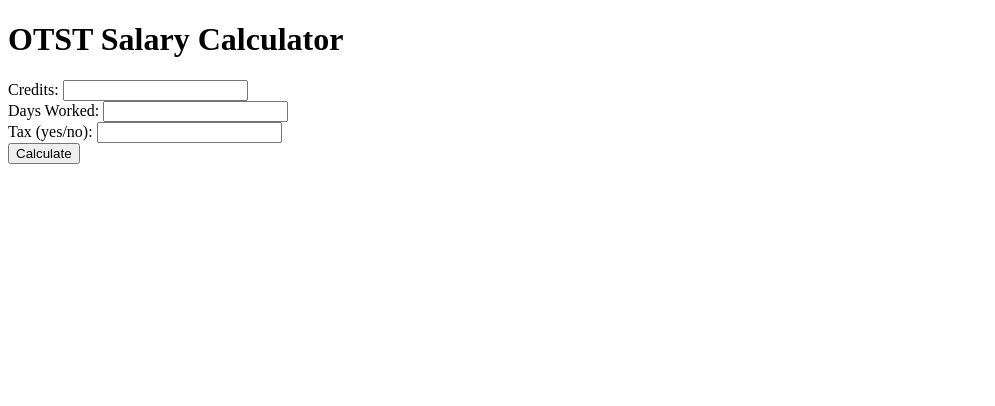
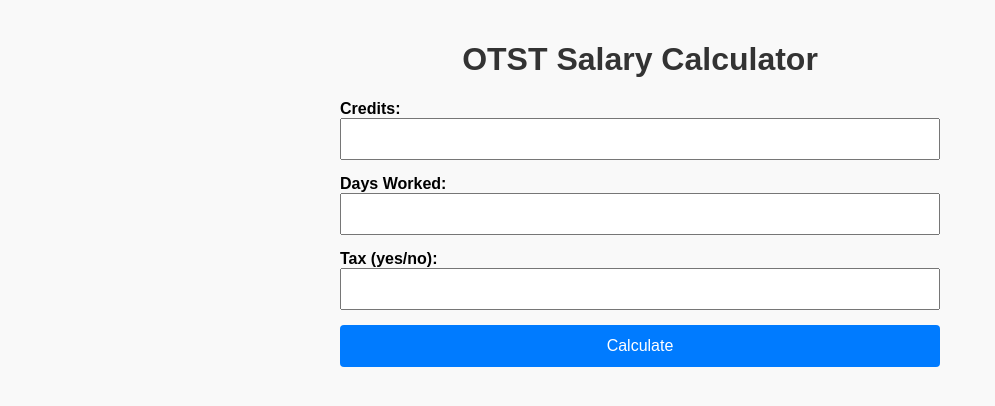
Before and after one commit to hanstabotabo/OTST-calculator, a Flask app: page / in a window 1280 px wide. Shown: the top 406 px of the page, without its empty margins (0-995 px from the left). Run offline with Flask 3, Linux system fonts and the light colour scheme.

Commit message:
pushing p

```diff
--- a/templates/index.html
+++ b/templates/index.html
@@ -1,20 +1,85 @@
 <!DOCTYPE html>
-<html>
+<html lang="en">
 <head>
     <meta charset="UTF-8" />
+    <meta name="viewport" content="width=device-width, initial-scale=1.0" />
     <title>OTST Salary Calculator</title>
+    <style>
+        body {
+            font-family: Arial, sans-serif;
+            margin: 0;
+            padding: 20px;
+            max-width: 600px;
+            margin-left: auto;
+            margin-right: auto;
+            background-color: #f9f9f9;
+        }
+
+        h1, h2 {
+            text-align: center;
+            color: #333;
+        }
+
+        form {
+            display: flex;
+            flex-direction: column;
+            gap: 15px;
+        }
+
+        label {
+            font-weight: bold;
+            margin-bottom: 5px;
+        }
+
+        input[type="text"] {
+            padding: 10px;
+            font-size: 16px;
+            width: 100%;
+            box-sizing: border-box;
+        }
+
+        button {
+            padding: 12px;
+            font-size: 16px;
+            background-color: #007BFF;
+            color: white;
+            border: none;
+            border-radius: 4px;
+            cursor: pointer;
+        }
+
+        button:hover {
+            background-color: #0056b3;
+        }
+
+        @media (max-width: 480px) {
+            body {
+                padding: 10px;
+            }
+
+            input, button {
+                font-size: 18px;
+            }
+        }
+    </style>
 </head>
 <body>
     <h1>OTST Salary Calculator</h1>
     <form method="POST">
-        <label for="credits">Credits:</label>
-        <input type="text" id="credits" name="credits" required><br>
+        <div>
+            <label for="credits">Credits:</label>
+            <input type="text" id="credits" name="credits" required>
+        </div>
 
-        <label for="days">Days Worked:</label>
-        <input type="text" id="days" name="days" required><br>
+        <div>
+            <label for="days">Days Worked:</label>
+            <input type="text" id="days" name="days" required>
+        </div>
 
-        <label for="tax_input">Tax (yes/no):</label>
-        <input type="text" id="tax_input" name="tax_input" required><br>
+        <div>
+            <label for="tax_input">Tax (yes/no):</label>
+            <input type="text" id="tax_input" name="tax_input" required>
+        </div>
 
         <button type="submit">Calculate</button>
     </form>
@@ -26,19 +91,5 @@
     {% if estimated_salary is not none %}
         <h2>Estimated Salary: {{ estimated_salary }}</h2>
     {% endif %}
-
-
-<!--
-    <h1>Add Two Numbers</h1>
-    <form method="POST">
-        <input name="a" placeholder="Enter first number">
-        <input name="b" placeholder="Enter second number">
-        <button type="submit">Add</button>
-    </form>
-
-    {% if result is not none %}
-        <h2>Result: {{ result }}</h2>
-    {% endif %}
--->
 </body>
 </html>
```
